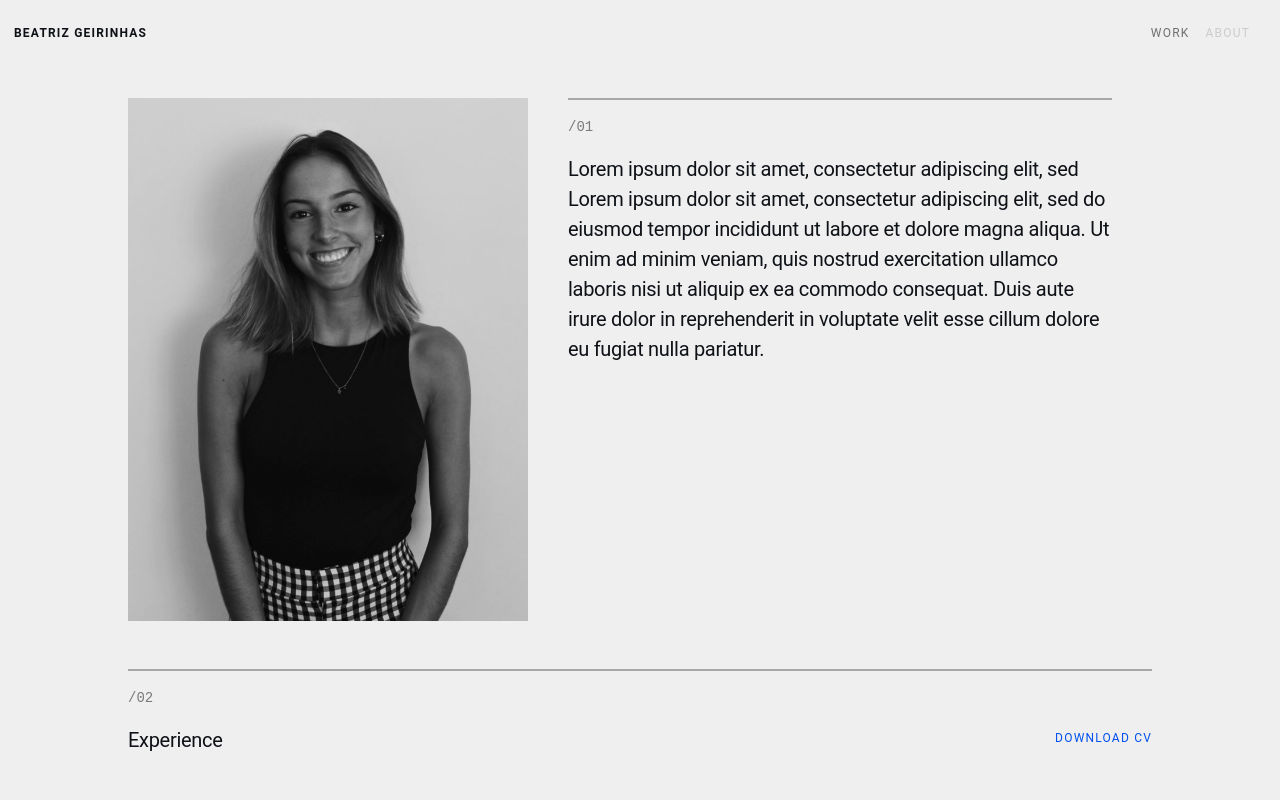
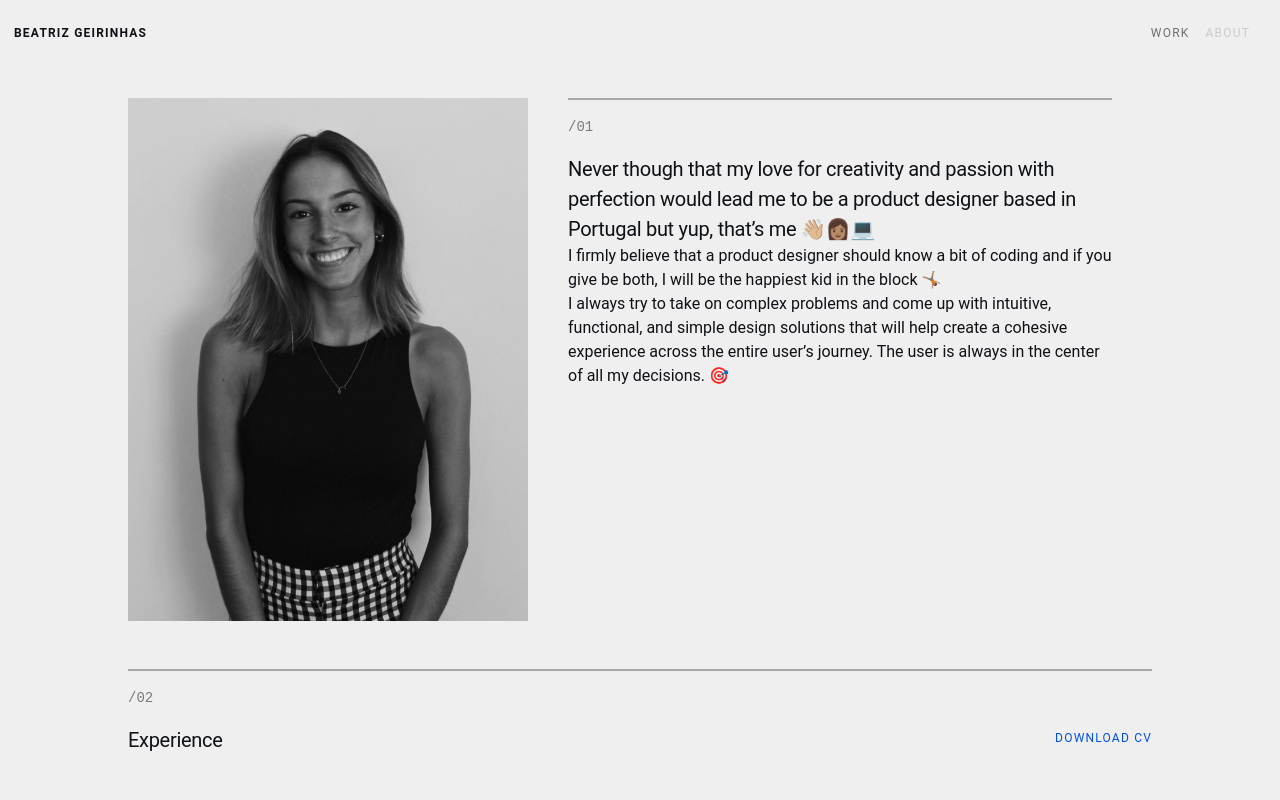
Before and after one commit to beatrizgeirinhas/portfolio, a Gatsby site: page /about in a window 1280 px wide. Shown: the top 800 px of the page. Built offline with nearby package versions, Linux system fonts and the light colour scheme; Gatsby itself is replaced by a stand-in of ours.

Commit message:
fixed height bug in index page, added about text

```diff
--- a/src/pages/about.js
+++ b/src/pages/about.js
@@ -127,14 +127,20 @@ const AboutPage = () => {
                 <Divider />
                 <Note>/01</Note>
                 <Subtitle>
-                  Lorem ipsum dolor sit amet, consectetur adipiscing elit, sed
-                  Lorem ipsum dolor sit amet, consectetur adipiscing elit, sed
-                  do eiusmod tempor incididunt ut labore et dolore magna aliqua.
-                  Ut enim ad minim veniam, quis nostrud exercitation ullamco
-                  laboris nisi ut aliquip ex ea commodo consequat. Duis aute
-                  irure dolor in reprehenderit in voluptate velit esse cillum
-                  dolore eu fugiat nulla pariatur.
+                  Never though that my love for creativity and passion with
+                  perfection would lead me to be a product designer based in
+                  Portugal but yup, that’s me 👋🏼👩🏽💻
                 </Subtitle>
+                <Paragraph>
+                  I firmly believe that a product designer should know a bit of
+                  coding and if you give be both, I will be the happiest kid in
+                  the block 🤸🏽
+                  <br />I always try to take on complex problems and come up
+                  with intuitive, functional, and simple design solutions that
+                  will help create a cohesive experience across the entire
+                  user’s journey. The user is always in the center of all my
+                  decisions. 🎯
+                </Paragraph>
               </StyledContainer>
             </ColumnContainer>
           </FirstContainer>
```
Also changed, not shown: src/pages/index.js (+4 -6 lines).
